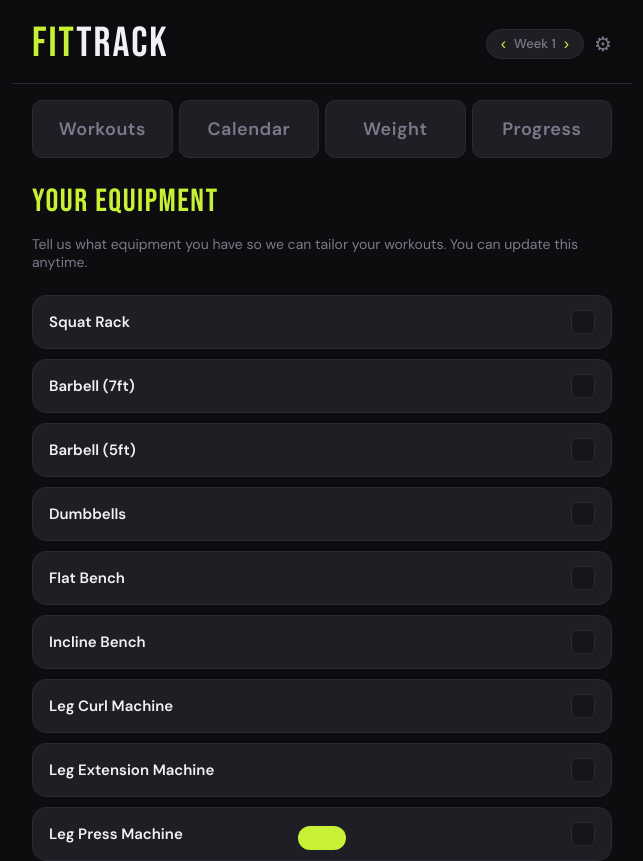
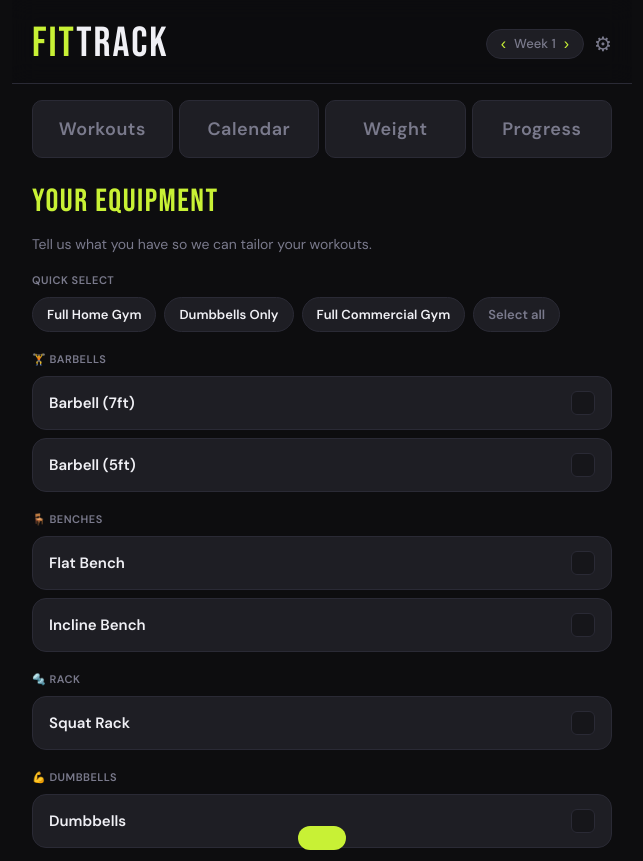
Before and after one commit to roob1y/Fittrack, a React (Vite) app: page / in a window 1280 px wide. Shown: the top 861 px of the page, without its empty margins (318-961 px from the left). Built offline with nearby package versions, Linux system fonts and the light colour scheme.

Commit message:
feat: equipment picker redesign
- Grouped by type with emoji headers
- Preset buttons for common setups
- Select all / deselect all toggle

```diff
--- a/src/components/Settings/SettingsView.jsx
+++ b/src/components/Settings/SettingsView.jsx
@@ -1,6 +1,73 @@
 import React, { useState } from 'react';
 import useStore from '../../store/useStore';
 import { EQUIPMENT_LIST } from '../../data/program';
+
+const EQUIPMENT_GROUPS = [
+  {
+    label: 'Barbells',
+    items: ['Barbell (7ft)', 'Barbell (5ft)'],
+    emoji: '🏋️',
+  },
+  {
+    label: 'Benches',
+    items: ['Flat Bench', 'Incline Bench'],
+    emoji: '🪑',
+  },
+  {
+    label: 'Rack',
+    items: ['Squat Rack'],
+    emoji: '🔩',
+  },
+  {
+    label: 'Dumbbells',
+    items: ['Dumbbells'],
+    emoji: '💪',
+  },
+  {
+    label: 'Machines',
+    items: ['Leg Curl Machine', 'Leg Extension Machine', 'Leg Press Machine', 'Chest Supported Row Machine'],
+    emoji: '🦵',
+  },
+  {
+    label: 'Accessories',
+    items: ['Resistance Bands', 'Pull Up Bar'],
+    emoji: '🔧',
+  },
+];
+
+const PRESETS = [
+  {
+    label: 'Full Home Gym',
+    items: [
+      'Barbell (7ft)',
+      'Barbell (5ft)',
+      'Flat Bench',
+      'Incline Bench',
+      'Squat Rack',
+      'Dumbbells',
+      'Resistance Bands',
+      'Pull Up Bar',
+    ],
+  },
+  { label: 'Dumbbells Only', items: ['Dumbbells', 'Flat Bench'] },
+  {
+    label: 'Full Commercial Gym',
+    items: [
+      'Barbell (7ft)',
+      'Barbell (5ft)',
+      'Flat Bench',
+      'Incline Bench',
+      'Squat Rack',
+      'Dumbbells',
+      'Leg Curl Machine',
+      'Leg Extension Machine',
+      'Leg Press Machine',
+      'Chest Supported Row Machine',
+      'Resistance Bands',
+      'Pull Up Bar',
+    ],
+  },
+];
 
 function EquipmentPicker({ onSave }) {
   const equipment = useStore((s) => s.equipment);
@@ -10,16 +77,97 @@ function EquipmentPicker({ onSave }) {
     setSelected((prev) => (prev.includes(item) ? prev.filter((e) => e !== item) : [...prev, item]));
   }
 
+  function applyPreset(items) {
+    setSelected(items);
+  }
+
+  function toggleAll() {
+    const all = EQUIPMENT_GROUPS.flatMap((g) => g.items);
+    setSelected((prev) => (prev.length === all.length ? [] : all));
+  }
+
+  const all = EQUIPMENT_GROUPS.flatMap((g) => g.items);
+  const allSelected = selected.length === all.length;
+
   return (
     <div>
       <div className="section-title" style={{ marginTop: '4px' }}>
         YOUR EQUIPMENT
       </div>
-      <p style={{ color: 'var(--muted)', fontSize: '14px', marginBottom: '24px' }}>
-        Tell us what equipment you have so we can tailor your workouts. You can update this anytime.
+      <p style={{ color: 'var(--muted)', fontSize: '14px', marginBottom: '20px' }}>
+        Tell us what you have so we can tailor your workouts.
       </p>
-      <div style={{ display: 'flex', flexDirection: 'column', gap: '10px', marginBottom: '24px' }}>
-        {EQUIPMENT_LIST.map((item) => {
+
+      {/* Presets */}
+      <div style={{ marginBottom: '20px' }}>
+        <div
+          style={{
+            fontSize: '11px',
+            color: 'var(--muted)',
+            fontWeight: 600,
+            letterSpacing: '0.5px',
+            textTransform: 'uppercase',
+            marginBottom: '10px',
+          }}
+        >
+          Quick select
+        </div>
+        <div style={{ display: 'flex', gap: '8px', flexWrap: 'wrap' }}>
+          {PRESETS.map((preset) => (
+            <button
+              key={preset.label}
+              onClick={() => applyPreset(preset.items)}
+              style={{
+                padding: '8px 14px',
+                borderRadius: '20px',
+                border: '1px solid var(--border)',
+                background: 'var(--card)',
+                color: 'var(--text)',
+                fontFamily: "'DM Sans', sans-serif",
+                fontSize: '13px',
+                fontWeight: 600,
+                cursor: 'pointer',
+              }}
+            >
+              {preset.label}
+            </button>
+          ))}
+          <button
+            onClick={toggleAll}
+            style={{
+              padding: '8px 14px',
+              borderRadius: '20px',
+              border: '1px solid var(--border)',
+              background: allSelected ? 'var(--accent)' : 'var(--card)',
+              color: allSelected ? '#0d0d0f' : 'var(--muted)',
+              fontFamily: "'DM Sans', sans-serif",
+              fontSize: '13px',
+              fontWeight: 600,
+              cursor: 'pointer',
+            }}
+          >
+            {allSelected ? 'Deselect all' : 'Select all'}
+          </button>
+        </div>
+      </div>
+
+      {/* Groups */}
+      {EQUIPMENT_GROUPS.map((group) => (
+        <div key={group.label} style={{ marginBottom: '20px' }}>
+          <div
+            style={{
+              fontSize: '11px',
+              color: 'var(--muted)',
+              fontWeight: 600,
+              letterSpacing: '0.5px',
+              textTransform: 'uppercase',
+              marginBottom: '10px',
+            }}
+          >
+            {group.emoji} {group.label}
+          </div>
+          <div style={{ display: 'flex', flexDirection: 'column', gap: '8px' }}>
+            {group.items.map((item) => {
               const isSelected = selected.includes(item);
               return (
                 <div
@@ -57,6 +205,9 @@ function EquipmentPicker({ onSave }) {
               );
             })}
           </div>
+        </div>
+      ))}
+
       <button
         onClick={() => onSave(selected)}
         style={{
@@ -70,6 +221,7 @@ function EquipmentPicker({ onSave }) {
           letterSpacing: '1.5px',
           color: '#0d0d0f',
           cursor: 'pointer',
+          marginBottom: '20px',
         }}
       >
         SAVE & CONTINUE
```
Lines whose indentation alone changed are shown as unchanged.
